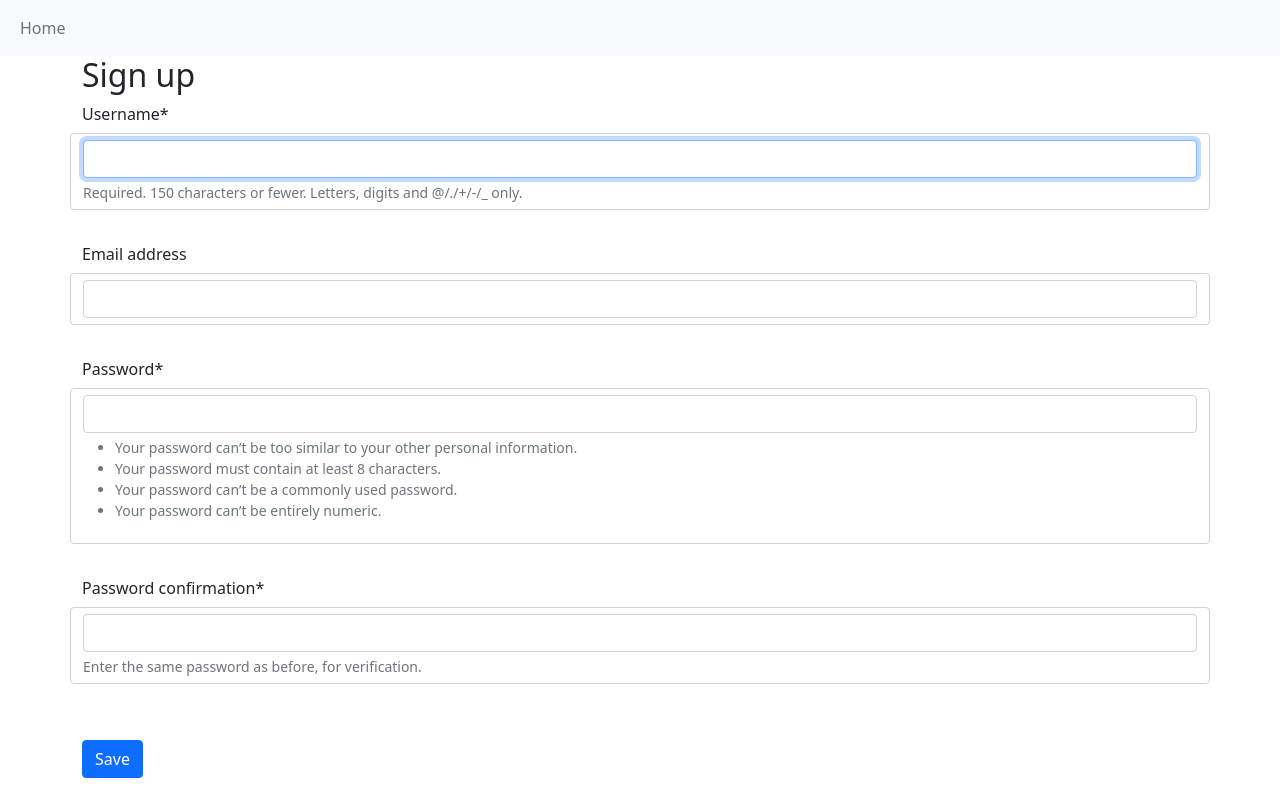
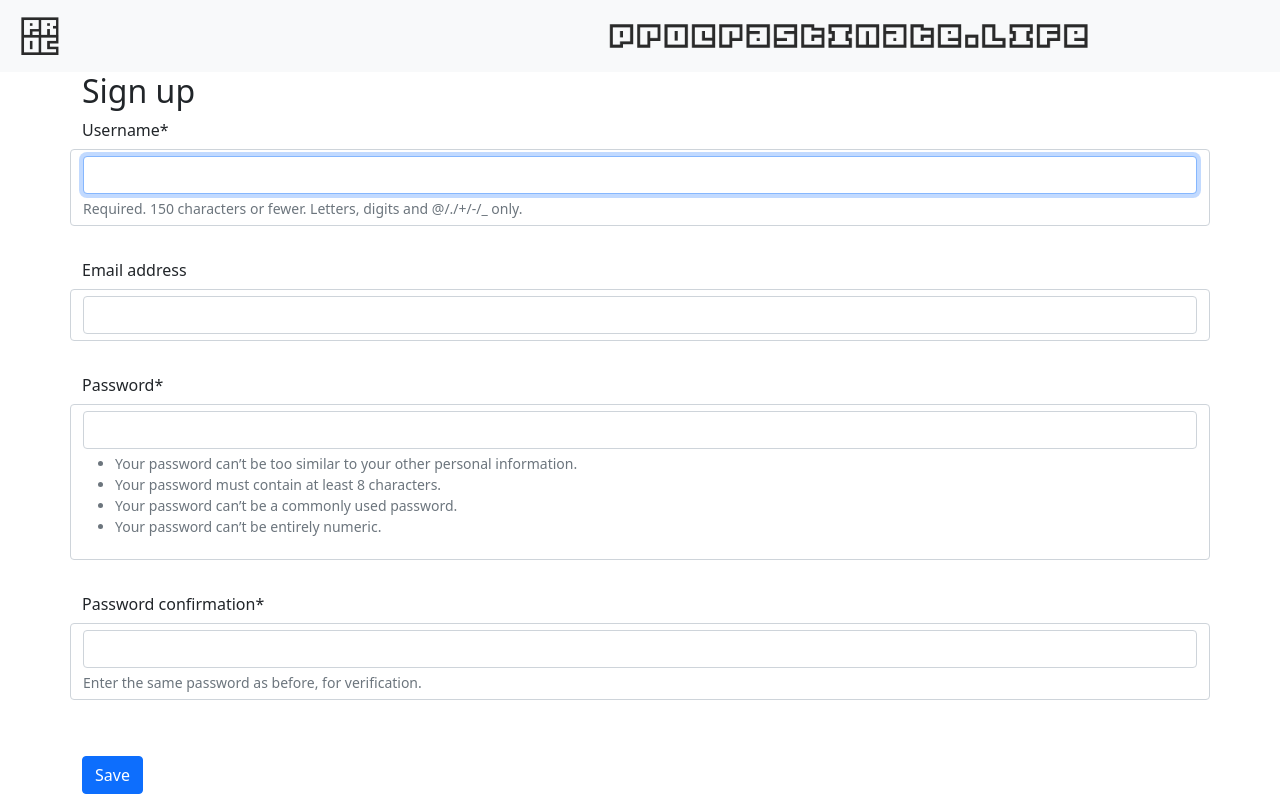
Before and after one commit to robotdostopif/procrastinate, a Django app: page /signup/ in a window 1280 px wide. Run offline with Django 4.2, Linux system fonts and the light colour scheme; some libraries are stand-ins or nearby versions.

Commit message:
Add logos and text to navbar

```diff
--- a/tasks/templates/navitems.html
+++ b/tasks/templates/navitems.html
@@ -1,12 +1,18 @@
+{% load static %}
 {% block navitems %}
 <div class="collapse navbar-collapse" id="navbarSupportedContent">
-<ul class="navbar-nav me-auto mb-2 mb-lg-0">
+<ul class="navbar-nav me-auto mb-2 mb-lg-0 col-4">
     <li class="nav-item">
-        <a class="nav-link text-secondary" aria-current="page" href={% url "tasks:all" %}>Home</a>
+        <a class="nav-link text-secondary" aria-current="page" href={% url "tasks:all" %}><img src="{% static "img/proclogo.png" %}" style="width:40px;"></img></a>
+    </li>
+</ul>
+<ul class="navbar-nav me-auto mb-2 mb-lg-0 col-4 justify-content-center">
+    <li class="nav-item">
+        <img src="{% static "img/proctext.png" %}" style="width:500px;"></img>
     </li>
 </ul>
 {% if request.user.is_authenticated %}
-    <ul class="navbar-nav ml-auto mb-2 mb-lg-0">
+    <ul class="navbar-nav ml-auto mb-2 mb-lg-0 col-4 justify-content-end">
         <li class="nav-item">
                 <a class="nav-link text-secondary" aria-current="page"><i class="fa-solid fa-circle-user"></i><spacer> {{request.user.username}}</spacer></a>
         </li>
```
Also changed, not shown: static/img/proclogo.png (added), static/img/proctext.png (added).
